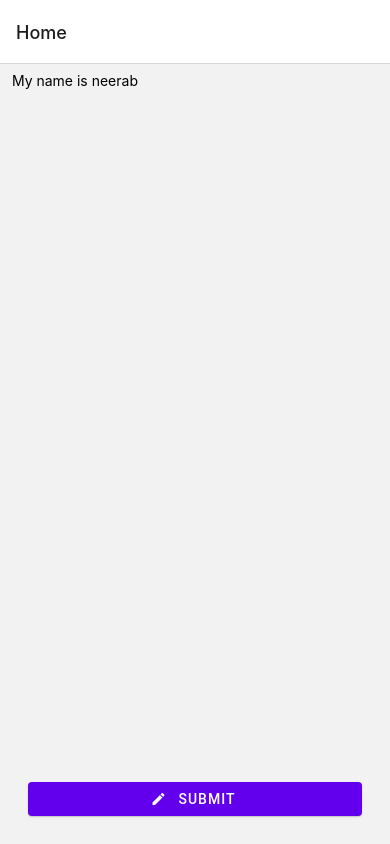
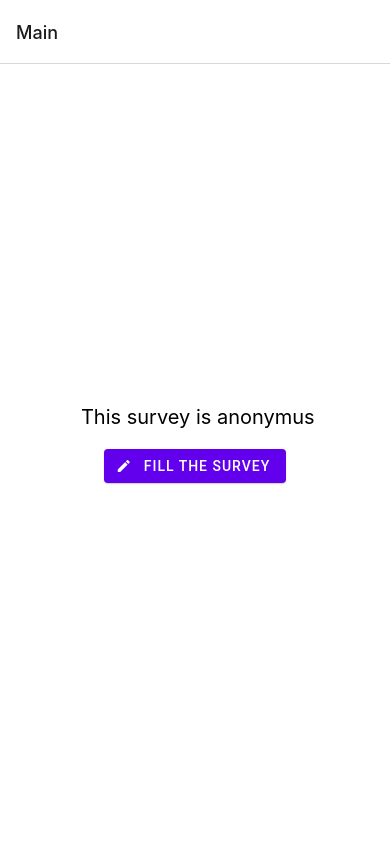
Before and after one commit to n-pathipaka/COMMUNITY-SENSING, a React Native app in the folder frontend/: screen / in a window 390 px wide. Built offline with nearby package versions, Linux system fonts and the light colour scheme; no server answers.

Commit message:
Add navigation

```diff
--- a/frontend/App.js
+++ b/frontend/App.js
@@ -4,9 +4,11 @@ import Survey from './components/Survey';
 import Home  from './components/Home';
 import Submit from './components/Submit';
 import Conntants from 'expo-constants';
+import Main from './components/Main';
 
 import { NavigationContainer } from '@react-navigation/native';
 import { createStackNavigator } from '@react-navigation/stack';
+
 
 //
 // <Survey/>
@@ -17,6 +19,7 @@ function App() {
   return (
     <View style={style.con}>
       <Stack.Navigator>
+        <Stack.Screen name = "Main" component = {Main} />
         <Stack.Screen name = "Home" component = {Home} />
         <Stack.Screen name = "Submit" component = {Submit} />
       </Stack.Navigator>
--- a/frontend/components/Home.js
+++ b/frontend/components/Home.js
@@ -110,7 +110,6 @@ import { useLinkProps } from '@react-navigation/native';
 
         <View style={{flex: 1,flexDirection: 'column', padding: 8}}>
             {console.log("Hello")}
-            <Text> My name is neerab</Text>
         <FlatList
          data = {data}
          renderItem = {({item}) => {
--- /dev/null
+++ b/frontend/components/Main.js
@@ -0,0 +1,39 @@
+import { StatusBar } from 'expo-status-bar';
+import { StyleSheet, Text, View } from 'react-native';
+import Conntants from 'expo-constants';
+import {Button, Card} from 'react-native-paper';
+
+import { useLinkProps } from '@react-navigation/native';
+
+//
+// <Survey/>
+
+
+export default function Main(props) {
+  return (
+    <View style={style.container}>
+        <Text style = {{fontSize:20}}> This survey is anonymus</Text>
+      <Button
+           style = {{margin:20}}
+           icon  = "pencil"
+           mode  = "contained"
+           onPress = {() => props.navigation.navigate('Home') }
+       > Fill the survey </Button>
+      <StatusBar style="auto" />
+    </View>
+  );
+}
+
+const style = StyleSheet.create({
+  container: {
+    flex: 1,
+    backgroundColor: '#fff',
+    alignItems: 'center',
+    justifyContent: 'center',
+  },
+  con: {
+    flex: 1,
+    backgroundColor: '#eddfdf',
+    marginTop:Conntants.statusBarHeight
+  }
+});
--- a/frontend/components/Submit.js
+++ b/frontend/components/Submit.js
@@ -5,15 +5,17 @@ import RadioButton from './RadioButton';
 import {Button, Card} from 'react-native-paper';
 import React, { useEffect, useState } from 'react';
 import axios from 'axios';
+import Main from './Main';
+import Conntants from 'expo-constants';
 
-
-export default function Submit(){
+export default function Submit(props){
 
 
     return (
 
         <View  style = {style.container}>
-            <Text style = {{fontSize:20}}> Thanks for submitting the survey </Text>
+            <Text style = {{fontSize:20}}> Thanks for submitting the survey    </Text>
+
         </View>
     )
 
@@ -28,4 +30,9 @@ const style = StyleSheet.create({
       alignItems: 'center',
       justifyContent: 'center',
     },
+    con: {
+      flex: 1,
+      backgroundColor: '#eddfdf',
+      marginTop:Conntants.statusBarHeight
+    }
   });
--- a/frontend/package.json
+++ b/frontend/package.json
@@ -10,6 +10,7 @@
     "eject": "expo eject"
   },
   "dependencies": {
+    "@react-native-community/geolocation": "^2.0.2",
     "@react-native-masked-view/masked-view": "^0.2.6",
     "@react-navigation/native": "^6.0.10",
     "@react-navigation/stack": "^6.2.1",
@@ -21,6 +22,8 @@
     "react-hook-form": "^7.30.0",
     "react-native": "0.64.3",
     "react-native-gesture-handler": "^2.4.1",
+    "react-native-get-location": "^2.2.1",
+    "react-native-location": "^2.5.0",
     "react-native-paper": "^4.12.0",
     "react-native-safe-area-context": "^4.2.4",
     "react-native-screens": "^3.13.1",
```
Also changed, not shown: frontend/components/Location.js (added), 3 other files (tests, documents, lock files or other folders).
